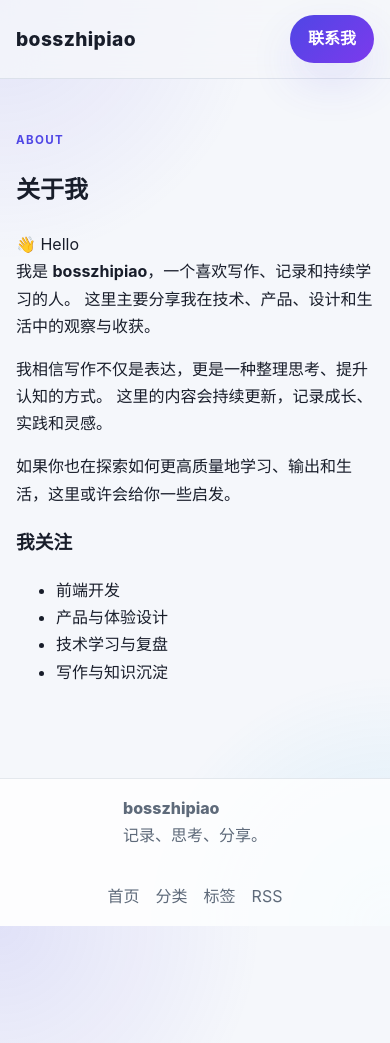
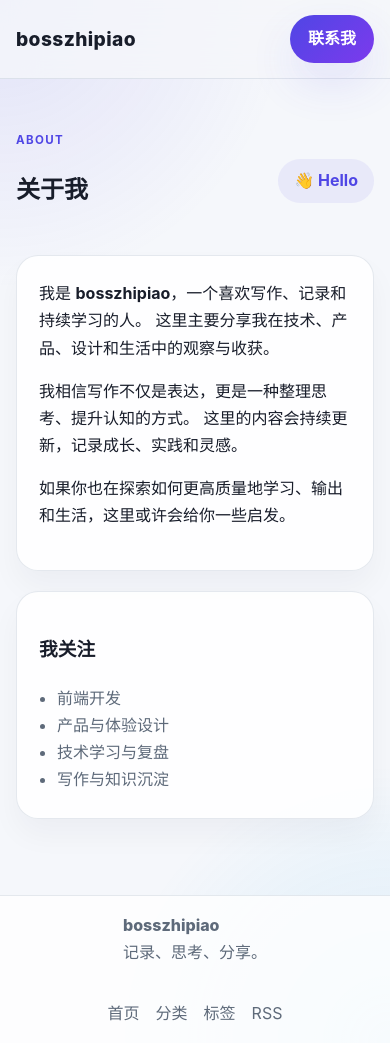
Before and after one commit to bosszhipiao/bosszhipiao.github.io, a Jekyll site: the page built from about.md, in a window 390 px wide and 1043 px high. Built offline with Jekyll 4.4.1, drawn with Linux system fonts in a browser that asks for light colours.

Commit message:
fix: correct and complete the Sass styling file for proper Jekyll compilation

```diff
--- a/assets/css/style.scss
+++ b/assets/css/style.scss
@@ -568,10 +568,132 @@
   padding-left: 18px;
 }
 
+.about-hero {
+  display: flex;
+  align-items: center;
+  justify-content: space-between;
+  gap: 16px;
+  margin-bottom: 24px;
+}
+
+.about-badge {
+  display: inline-flex;
+  padding: 8px 16px;
+  border-radius: 999px;
+  background: rgba(79,70,229,0.08);
+  color: var(--primary);
+  font-weight: 700;
+}
+
+.about-layout {
+  display: grid;
+  grid-template-columns: 1.6fr 0.8fr;
+  gap: 20px;
+}
+
+.about-card {
+  background: rgba(255,255,255,0.85);
+  border: 1px solid var(--border);
+  border-radius: 22px;
+  padding: 24px 22px;
+  box-shadow: 0 16px 30px rgba(15, 23, 42, 0.04);
+}
+
+.info-card ul {
+  margin: 0;
+  padding-left: 18px;
+  color: var(--muted);
+}
+
+.archive-year {
+  background: rgba(255,255,255,0.85);
+  border: 1px solid var(--border);
+  border-radius: 20px;
+  padding: 20px 22px;
+  margin-bottom: 18px;
+}
+
+.archive-year h2 {
+  margin-top: 0;
+}
+
+.archive-list {
+  list-style: none;
+  padding: 0;
+  margin: 0;
+}
+
+.archive-list li {
+  display: flex;
+  gap: 16px;
+  align-items: center;
+  padding: 10px 0;
+  border-bottom: 1px solid rgba(148, 163, 184, 0.2);
+}
+
+.archive-list li:last-child {
+  border-bottom: none;
+}
+
+.archive-list span {
+  color: var(--muted);
+  min-width: 56px;
+}
+
+.search-panel {
+  margin-bottom: 20px;
+}
+
+.search-panel input {
+  width: 100%;
+  padding: 16px 18px;
+  border-radius: 16px;
+  border: 1px solid var(--border);
+  background: rgba(255,255,255,0.85);
+  font-size: 1rem;
+  box-shadow: 0 10px 20px rgba(15, 23, 42, 0.04);
+}
+
+.search-results {
+  list-style: none;
+  margin: 0;
+  padding: 0;
+  display: grid;
+  gap: 12px;
+}
+
+.search-results li {
+  background: rgba(255,255,255,0.85);
+  border: 1px solid var(--border);
+  border-radius: 16px;
+  padding: 16px 18px;
+  display: flex;
+  justify-content: space-between;
+  align-items: center;
+  gap: 10px;
+}
+
+.search-results a {
+  text-decoration: none;
+  font-weight: 700;
+  color: var(--text);
+}
+
+.search-results small {
+  color: var(--muted);
+}
+
+.empty-result {
+  color: var(--muted);
+  text-align: center;
+  padding: 16px;
+}
+
 @media (max-width: 820px) {
   .hero-shell,
   .feature-strip,
-  .category-grid {
+  .category-grid,
+  .about-layout {
     grid-template-columns: 1fr;
   }
 
@@ -598,4 +720,10 @@
     justify-content: center;
     padding: 16px 0;
   }
+
+  .search-results li,
+  .archive-list li {
+    flex-direction: column;
+    align-items: flex-start;
+  }
 }
```
